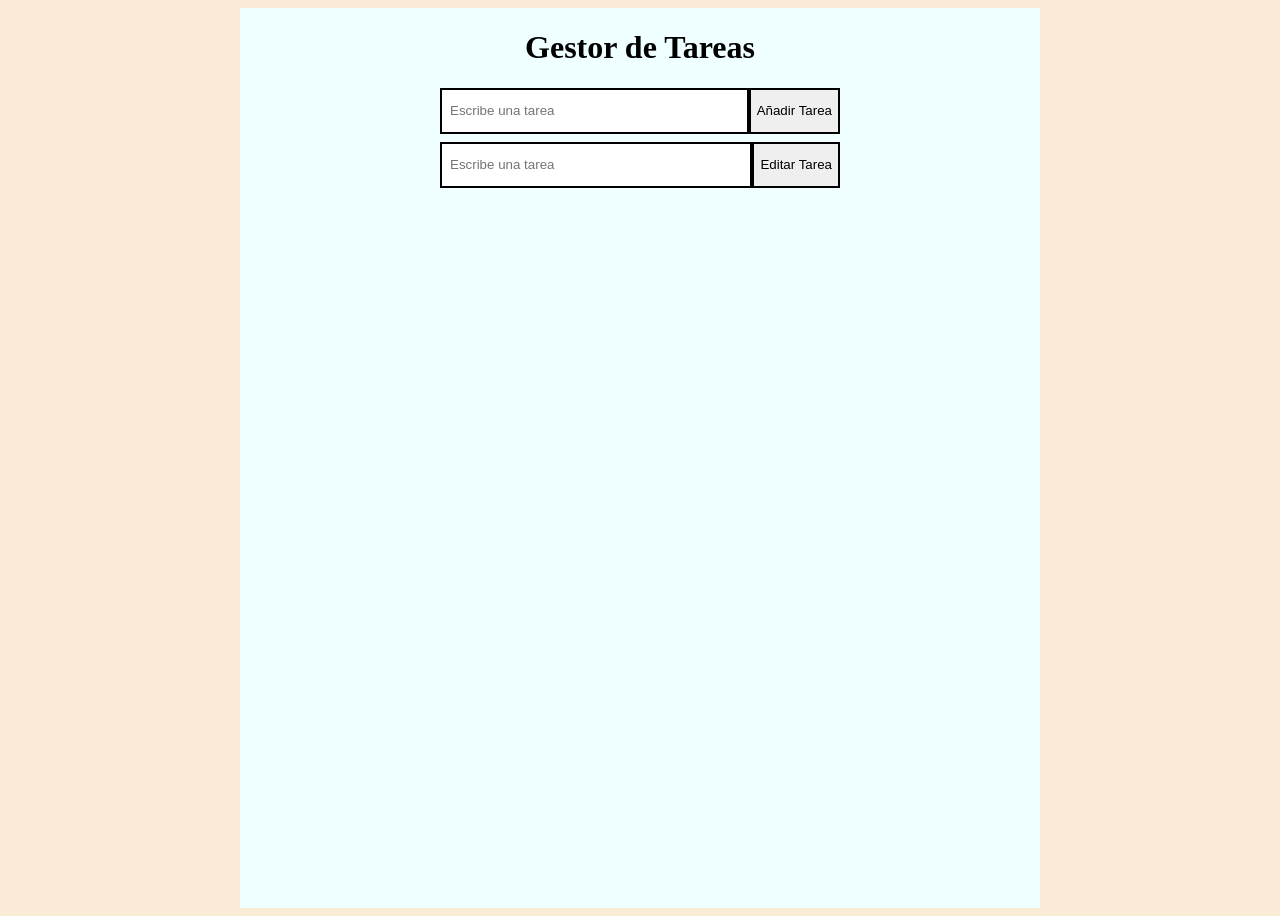
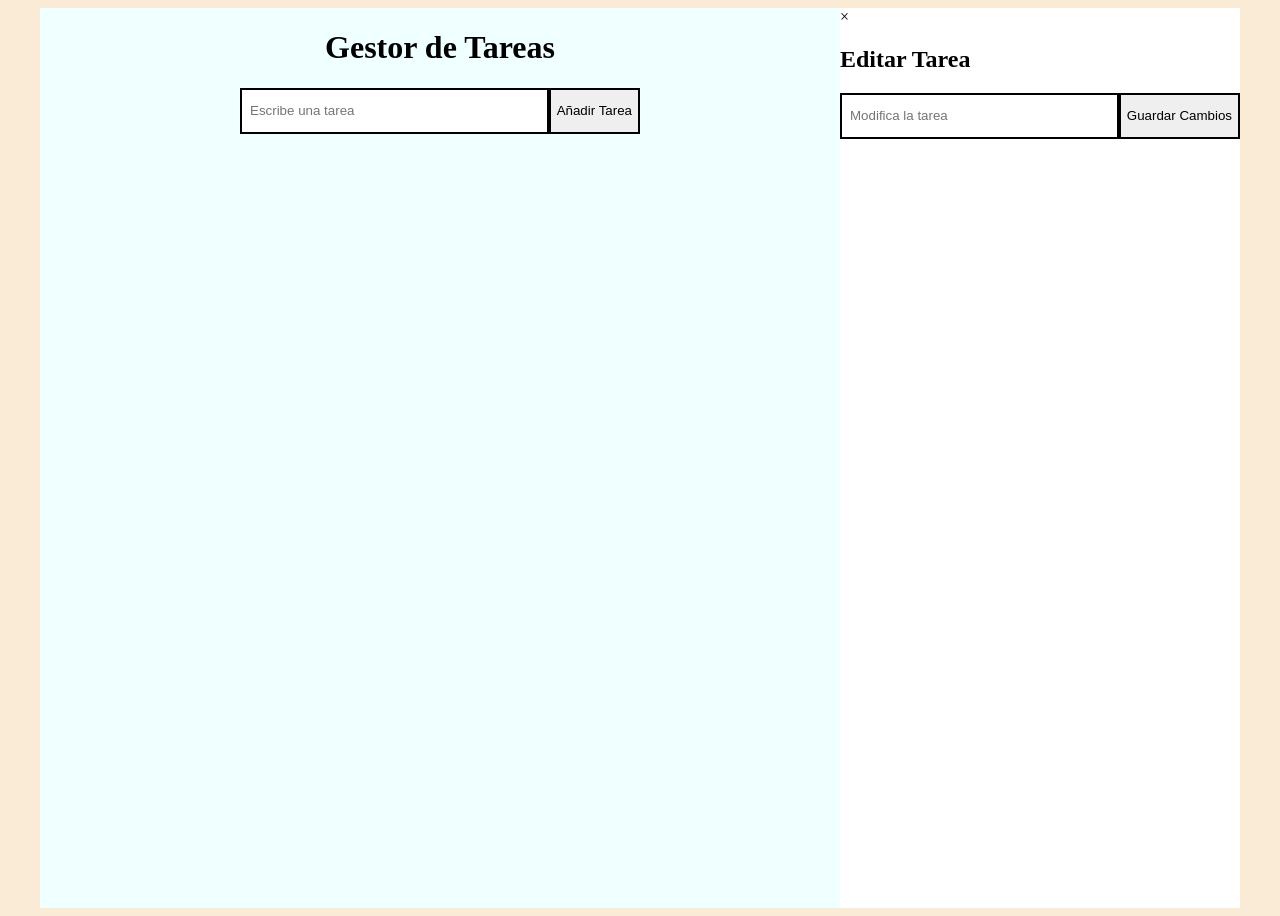
Before and after one commit to Adolfovi/todo-list, a PHP site: page / in a window 1280 px wide. Run offline with PHP 8.4, Linux system fonts and the light colour scheme; data that the repository does not hold is empty.

Commit message:
Borrar formulario para editar tareas && Crear sección al pulsar editarTarea && código js para cuando pulse el boton de editarTarea

```diff
--- a/index.php
+++ b/index.php
@@ -21,14 +21,6 @@ require("./manageData/setChecked.php");
     <form method="post" id="insertarTarea" action="<?php echo htmlspecialchars($_SERVER["PHP_SELF"]); ?>">
         <input type="text" name="tarea" placeholder="Escribe una tarea">
         <input type="submit" name="createTask" value="Añadir Tarea" id="añadirTarea">
-    </form>
-
-    <!-- Formulario para editar tarea -->
-    <form method="post" id="editarTarea" action="<?php echo htmlspecialchars($_SERVER["PHP_SELF"]); ?>">
-        <input type="text" name="editTarea" placeholder="Escribe una tarea">
-        <input type="submit" name="editTask" value="Editar Tarea" id="editarTareaSubmit">
-        <input type="hidden" name="identificatorforEdit" value="">
-
     </form>
 
     <div id="lista" class="lista-tareas">
@@ -59,6 +51,50 @@ require("./manageData/setChecked.php");
         ?>
     </div>
 </div>
+<!-- Opción para editar tarea -->
+<div id="editModal" class="modal" style = "background: white">
+    <div class="modal-content">
+        <span class="close">&times;</span>
+        <h2>Editar Tarea</h2>
+        <form id="editarTareaForm" method="post" action="<?php echo htmlspecialchars($_SERVER["PHP_SELF"]); ?>">
+            <input type="text" id="editTareaInput" name="editTarea" placeholder="Modifica la tarea" required>
+            <input type="hidden" name="identificatorforEdit" id="editTaskId">
+            <input type="submit" name="editTask" value="Guardar Cambios">
+        </form>
+    </div>
+</div>
+
+<script>
+
+    var modal = document.getElementById("editModal");
+
+    // Obtener todos los botones de editar de la tarea
+    document.querySelectorAll('.editarTarea').forEach(button => {
+        button.addEventListener('click', function() {
+            const taskId = this.getAttribute('data-id');
+            const taskText = this.getAttribute('data-text');
+            document.getElementById('editTareaInput').value = taskText;
+            document.getElementById('editTaskId').value = taskId;
+            modal.style.display = "block";
+        });
+    });
+
+    // Obtener el elemento <span> que cierra el modal
+    var span = document.getElementsByClassName("close")[0];
+
+    // Cuando el usuario hace clic en <span> (x), se va a cerrar el modal
+    span.onclick = function() {
+        modal.style.display = "none";
+    }
+
+    // Cerrar el modal e X si el usuario hace clic sobre de él
+    window.onclick = function(event) {
+        if (event.target == modal) {
+            modal.style.display = "none";
+        }
+    }
+</script>
+
 
 </body>
 </html>
```
